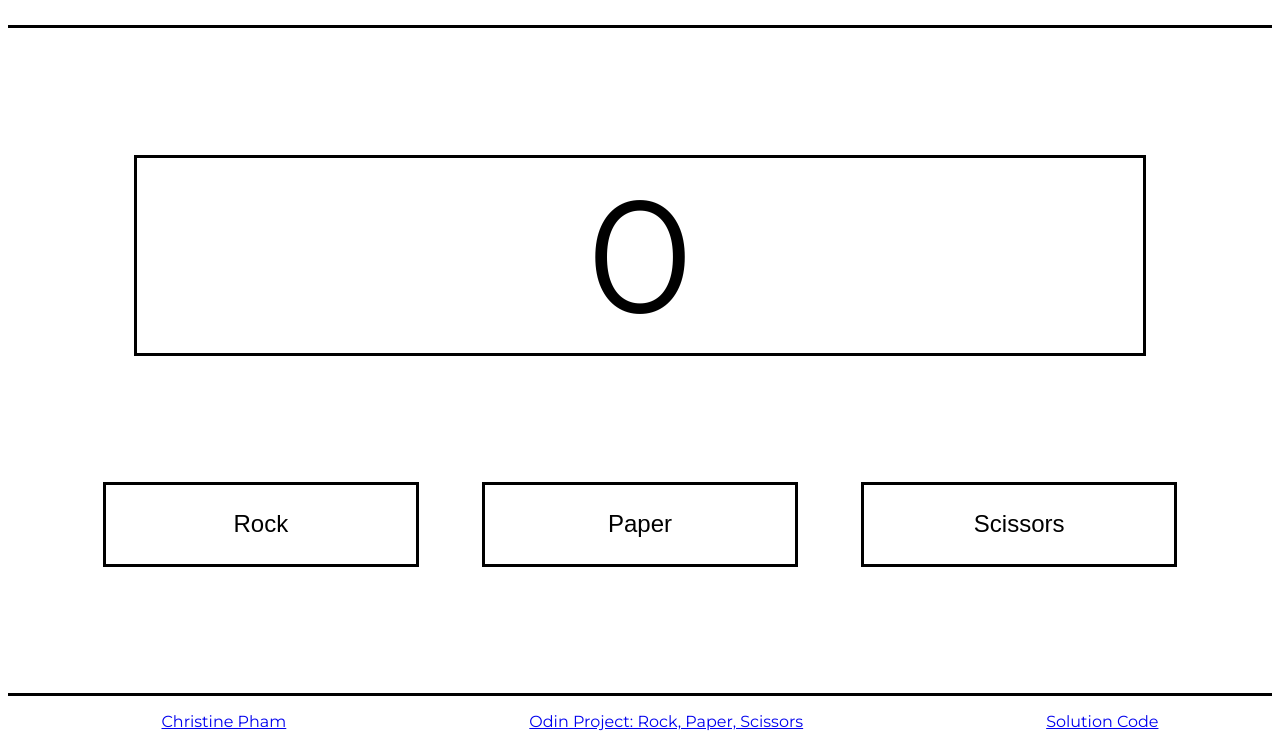
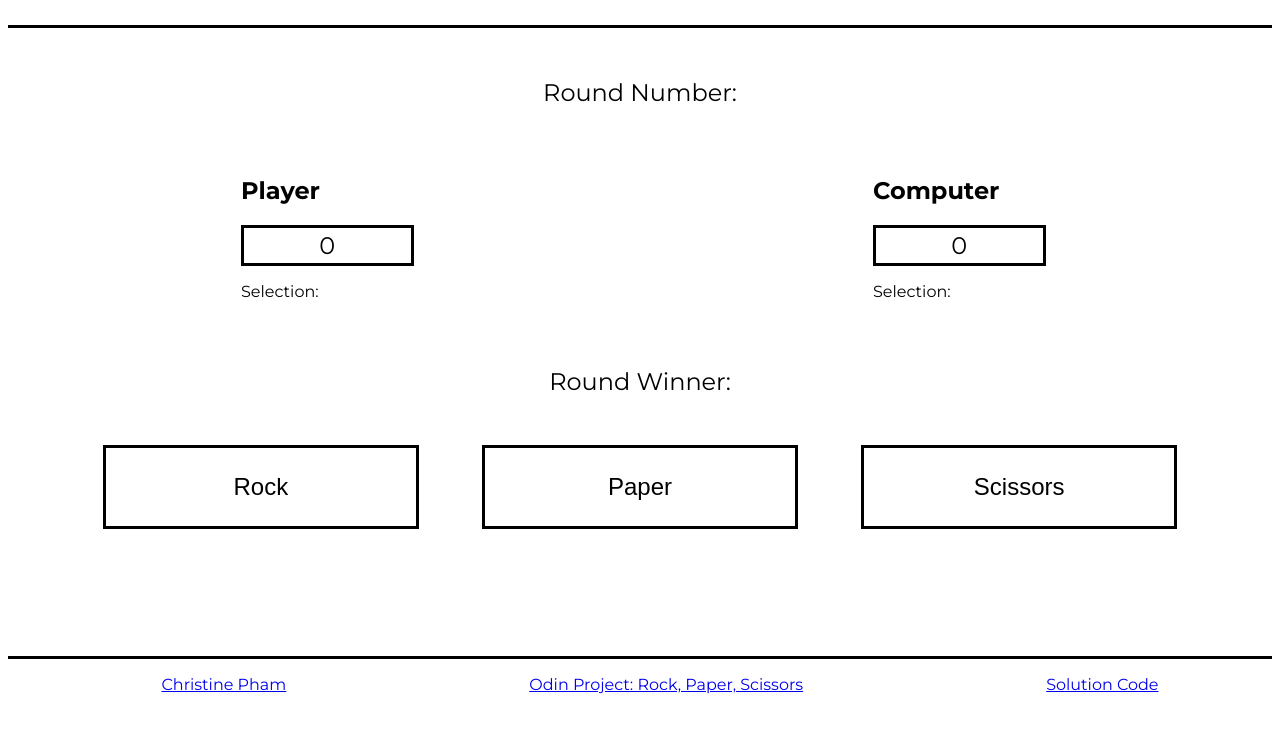
Before and after one commit to ChristineCPham/odin-rock-paper-scissors, a plain HTML site: page index.html in a window 1280 px wide. Shown: the part 87-834 px from the top of the page. After the commit the page ends 800 px from the top, so only its background shows below. Drawn offline with Linux system fonts and the light colour scheme.

Commit message:
Update user interface

```diff
--- a/index.html
+++ b/index.html
@@ -19,9 +19,29 @@
         <h1>Rock, Paper, Scissors</h1>
     </header>
 
-    <div id="score">0</div>
+    <section id="roundNum">
+        <p>Round Number: </p>
+    </section>
 
-    <div id="playerSelection">
+    <section id="displaySelections">
+        <section class="player">
+            <h2>Player</h2>
+            <div id="playerPoints">0</div>
+            <p id="playerSelection">Selection: </p>
+        </section>
+
+        <section class="computer">
+            <h2>Computer</h2>
+            <div id="computerPoints">0</div>
+            <p id="computerSelection">Selection: </p>
+        </section>
+    </section>
+
+    <section id="winner">
+        <p>Round Winner: </p>
+    </section>
+
+    <div id="buttonSelection">
         <button id="rock">Rock</button>
         <button id="paper">Paper</button>
         <button id="scissors">Scissors</button>
--- a/style.css
+++ b/style.css
@@ -12,14 +12,28 @@ h1 {
     line-height: 1;
 }
 
-#score {
-    font-size: 10rem;
-    border: solid;
-    margin: 10%;
+#roundNum, #winner {
+    font-size: 1.5rem;
+    text-align: center;
+    padding: 2%;
+}
+
+#displaySelections {
+    display: flex;
+    flex-direction: row;
+    align-items: center;
+    justify-content: space-around;
+}
+
+#displaySelections div {
+    font-size: 1.5rem;
+    border: black solid;
+    padding: 2%;
+    width: 10rem;
     text-align: center;
 }
 
-#playerSelection {
+#buttonSelection {
     display: flex;
     flex-direction: row;
     justify-content: center;
```
Also changed, not shown: script.js (+0 -23 lines).
